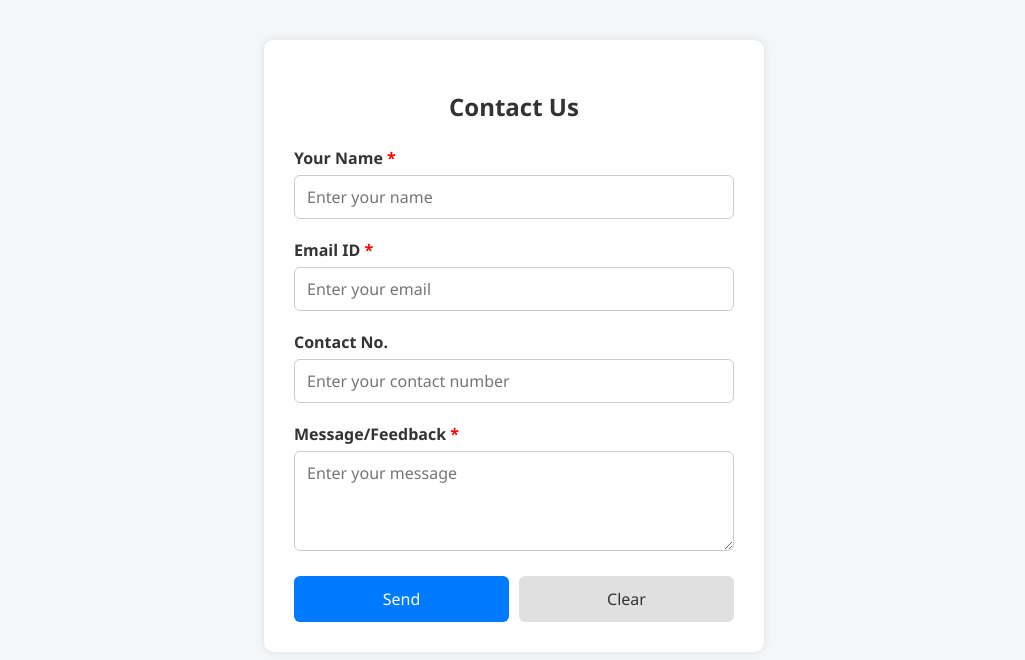
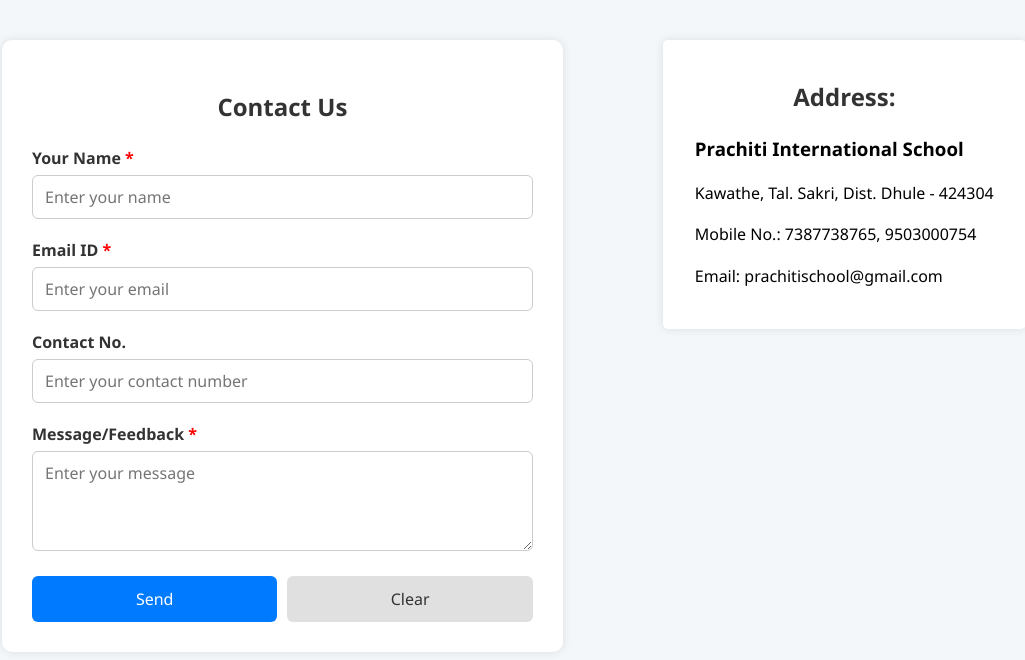
Before and after one commit to Rampawardz/prachiti_international_school, a website: page public/Contact.html in a window 1280 px wide. Shown: the whole page, without its empty margins (126-1151 px from the left). Drawn offline with Linux system fonts and the light colour scheme.

Commit message:
Fix: updated contact.html

```diff
--- a/public/Contact.html
+++ b/public/Contact.html
@@ -21,13 +21,19 @@
       padding-top: 40px;
     }
 
+    #box {
+        display: flex;
+        justify-content: space-around;
+        width: 80%;
+    }
     form#contactForm {
       background: #ffffff;
       border-radius: 10px;
       box-shadow: 0 0 10px rgba(0,0,0,0.1);
       padding: 30px;
+      max-width: 700px;
       width: 100%;
-      max-width: 500px;
+      margin-right: auto;
     }
 
     h2 {
@@ -118,6 +124,23 @@
       border-color: red;
     }
 
+    #Address{
+        /* border: 1px solid black; */
+        width: 40rem;
+        background-color: #fff;
+        border-radius: 5px;
+        height: min-content;
+        display: flex;
+        flex-direction: column;
+        justify-content: space-around;
+        text-align: left;
+        padding: 2rem;
+        /* padding-left: 2rem; */
+          box-shadow: 0 0 10px rgba(0,0,0,0.1);
+        line-height: 0.6rem;
+        margin-left: 100px;
+    }
+
     @media (max-width: 500px) {
       .btn-group {
         flex-direction: column;
@@ -127,7 +150,8 @@
 </head>
 <body>
 
-  <form id="contactForm">
+  <div id="box">
+    <form id="contactForm">
     <h2>Contact Us</h2>
 
     <div class="form-group">
@@ -156,6 +180,14 @@
       <button type="reset" class="clear">Clear</button>
     </div>
   </form>
+   <div id="Address">
+    <h2>Address:</h2>
+    <h3>Prachiti International School</h3>
+    <p>Kawathe, Tal. Sakri, Dist. Dhule - 424304</p>
+    <p>Mobile No.: 7387738765, 9503000754</p>
+    <p type="email">Email: prachitischool@gmail.com</p>
+   </div>
+  </div>
 
   <script>
     document.addEventListener("DOMContentLoaded", () => {
```
